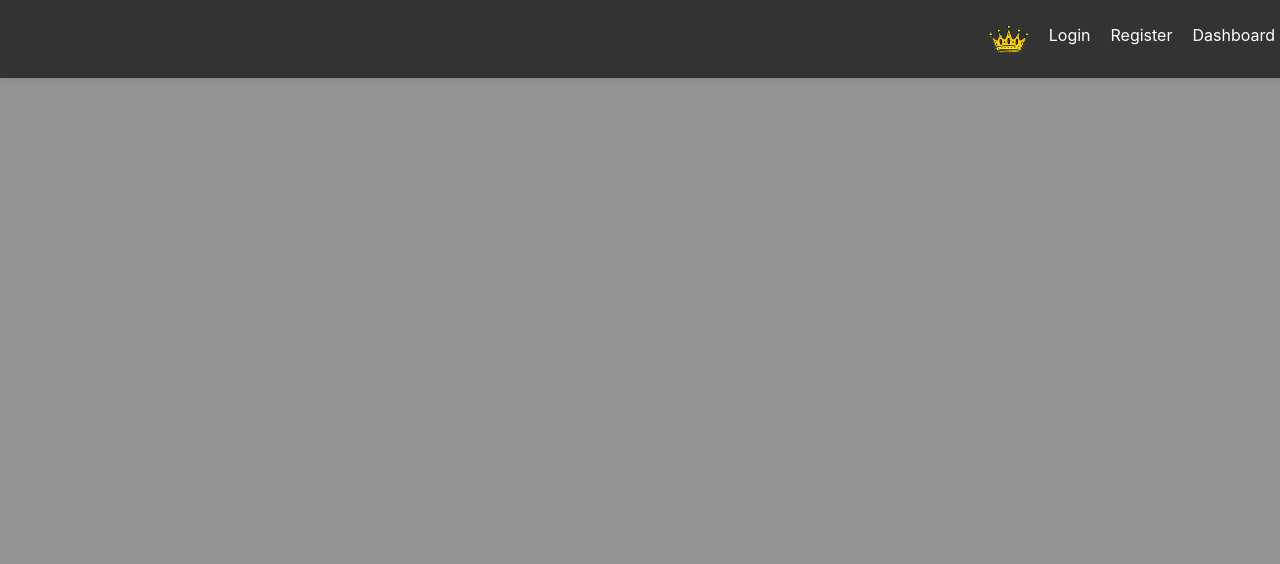
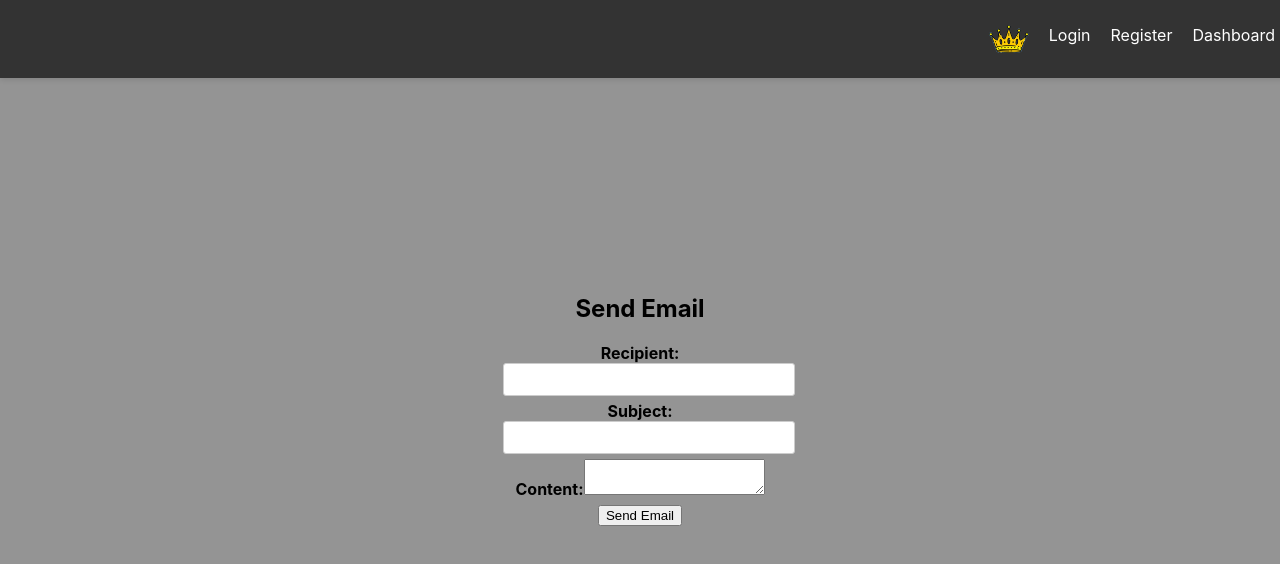
Before and after one commit to renzosj/goodnight-king, a React (Create React App) app in the folder client/: page /email in a window 1280 px wide. Shown: the top 564 px of the page. Built offline with nearby package versions, Linux system fonts and the light colour scheme.

Commit message:
adding email

```diff
--- a/client/package.json
+++ b/client/package.json
@@ -9,6 +9,7 @@
     "@testing-library/react": "^13.4.0",
     "@testing-library/user-event": "^13.5.0",
     "buffer": "^6.0.3",
+    "emailjs-com": "^3.2.0",
     "graphql": "^16.8.0",
     "jwt-decode": "^3.1.2",
     "react": "^18.2.0",
--- a/client/src/App.js
+++ b/client/src/App.js
@@ -15,6 +15,7 @@ import Navbar from "./components/Navbar";
 import Home from "./pages/Home";
 import Dashboard from "./pages/dashboard";
 import Chat from "./pages/chat";
+import Email from "./pages/email";
 
 const httpLink = createHttpLink({
   uri: "http://localhost:3001/graphql",
@@ -53,6 +54,7 @@ function App() {
             <Route path="/login" element={<Login />} />
             <Route path="/dashboard" element={<Dashboard user={user} />} />
             <Route path="/chat" element={<Chat />} /> {/* Add the Chat route */}
+            <Route path="/email" element={<Email />}  />
           </Routes>
         </div>
       </Router>
--- a/client/src/pages/dashboard.jsx
+++ b/client/src/pages/dashboard.jsx
@@ -34,7 +34,7 @@ const projects = [
   {
     id: 5,
     imageUrl: "url_to_your_image2",
-    link: "/homepage2",
+    link: "/email",
     title: "E-Mail",
   },
   {
--- /dev/null
+++ b/client/src/pages/email.jsx
@@ -0,0 +1,56 @@
+import React, { useState } from 'react';
+import emailjs from 'emailjs-com';
+
+function Email() {
+    const [recipient, setRecipient] = useState('');
+    const [subject, setSubject] = useState('');
+    const [content, setContent] = useState('');
+    const [emailSent, setEmailSent] = useState(false);
+
+    const sendEmail = async (e) => {
+      e.preventDefault();
+
+      try {
+        const templateParams = {
+          to_email: recipient,
+          from_name: 'Your Name',
+          message: content,
+        };
+
+
+
+      const serviceId = 'service_98drf5k';
+      const templateId = 'template_9aosxxp';
+      const publicKey = 'eCVQbJw3GfQlk5VP6';
+      await emailjs.send(serviceId, templateId, templateParams, publicKey);
+
+      setEmailSent(true);
+    } catch (error) {
+      console.error('Error sending email:', error);
+    }
+  };
+
+  return (
+    <div>
+      <h2>Send Email</h2>
+      <form onSubmit={sendEmail}>
+        <label>
+          Recipient:
+          <input type="email" value={recipient} onChange={(e) => setRecipient(e.target.value)} />
+        </label>
+        <label>
+          Subject:
+          <input type="text" value={subject} onChange={(e) => setSubject(e.target.value)} />
+        </label>
+        <label>
+          Content:
+          <textarea value={content} onChange={(e) => setContent(e.target.value)} />
+        </label>
+        <button type="submit">Send Email</button>
+      </form>
+      {emailSent && <p>Email sent successfully!</p>}
+    </div>
+  );
+}
+
+export default Email;
```
Also changed, not shown: 1 other file (tests, documents, lock files or other folders).
